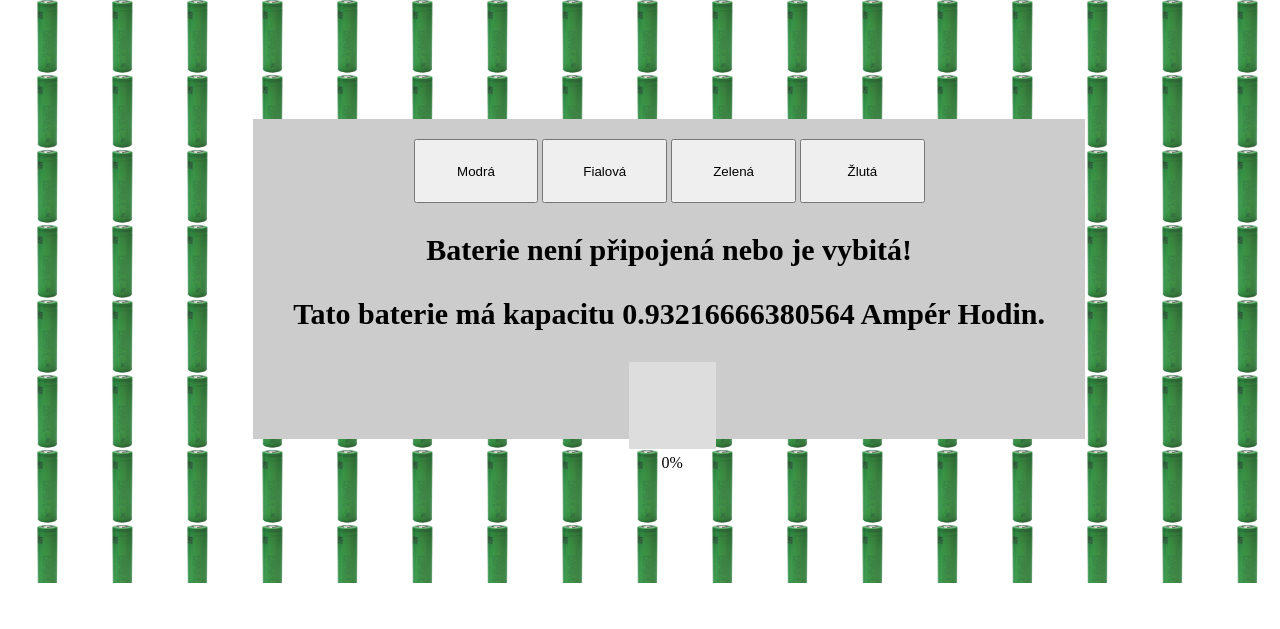
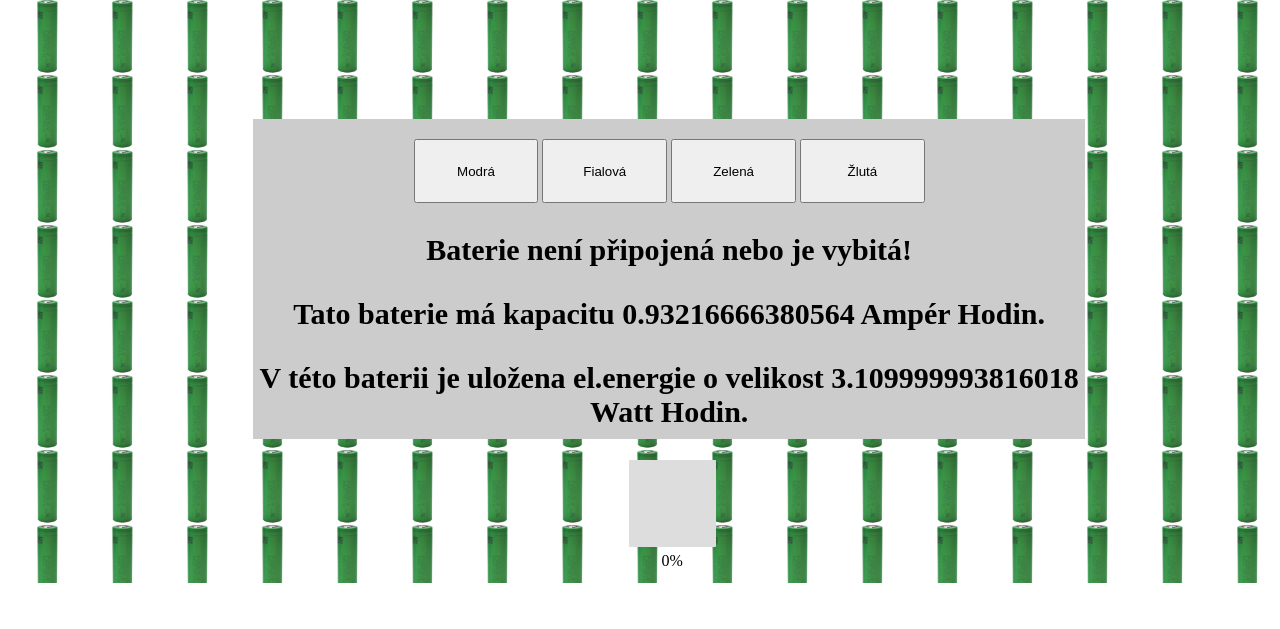
Before and after one commit to Donekulda/Baterky, a PHP site: page / in a window 1280 px wide. Shown: the part 171-800 px from the top of the page. Run offline with PHP 8.4, Linux system fonts and the light colour scheme; data comes from the database, SQL or seed files in the repository; data that the repository does not hold is empty.

Commit message:
Update index.php

```diff
--- a/web/index.php
+++ b/web/index.php
@@ -98,6 +98,7 @@
 
       <p><strong><?php echo ($value > 0)?"Baterie má ".$value."%.":"Baterie není připojená nebo je vybitá!"; ?></strong></p>
       <p><strong>Tato baterie má kapacitu <?php echo $Ah." Ampér Hodin."; ?> </strong></p>
+      <p><strong>V této baterii je uložena el.energie o velikost <?php echo $Wh." Watt Hodin."; ?> </strong></p>
     </div>
 
     <div
```
